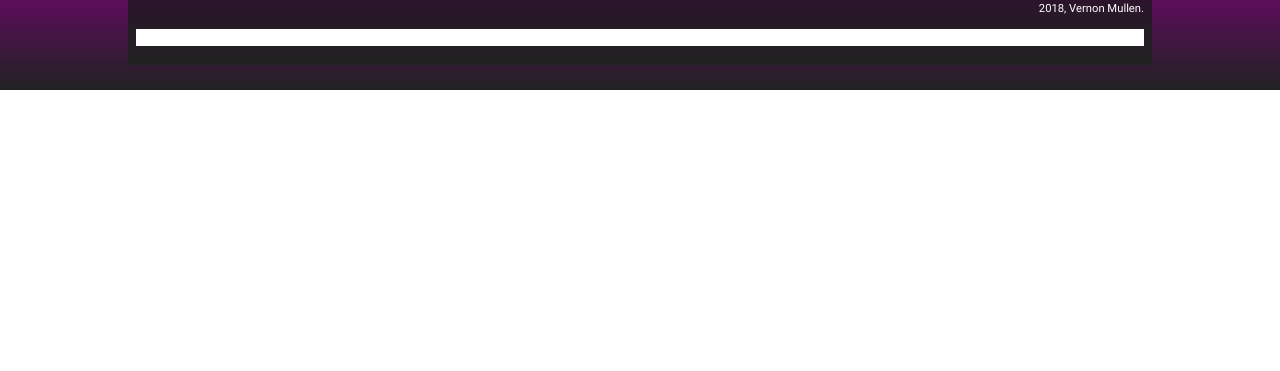
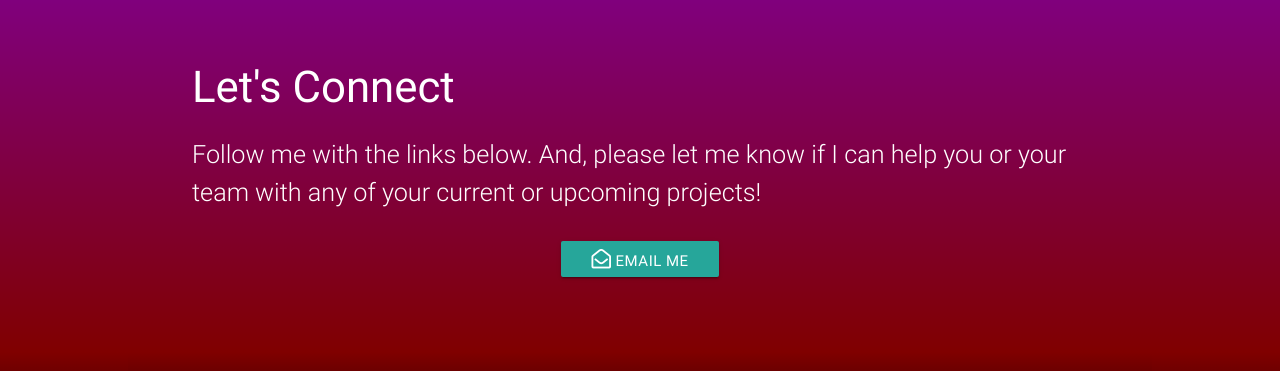
Before and after one commit to vernonmu/nuportfolio, a website: page public/index.html in a window 1280 px wide. Shown: the part 5081-5452 px from the top of the page. Before the commit the page ends 5171 px from the top, so only its background shows below. Drawn offline with nearby package versions, Linux system fonts and the light colour scheme; some packages are replaced by stand-ins of ours.

Commit message:
added final style changes.

```diff
--- a/public/index.html
+++ b/public/index.html
@@ -1,5 +1,6 @@
 <!DOCTYPE html>
 <html ng-app="portfolio" lang="en" dir="ltr">
+
 <head>
   <meta charset="utf-8">
   <meta name="viewport" content="width=device-width, initial-scale=1">
@@ -9,21 +10,25 @@
   <link rel="stylesheet" href="https://use.fontawesome.com/releases/v5.0.10/css/all.css" integrity="sha384-+d0P83n9kaQMCwj8F4RJB66tzIwOKmrdb46+porD/OvrJ+37WqIM7UoBtwHO6Nlg" crossorigin="anonymous">
   <link rel="stylesheet" href="/css/main.css">
 </head>
+
 <body ng-controller="mainCtrl">
   <script>
     window.fbAsyncInit = function() {
       FB.init({
-          appId            : '756505731186381',
-          autoLogAppEvents : true,
-          xfbml            : true,
-          version          : 'v3.0'
+        appId: '756505731186381',
+        autoLogAppEvents: true,
+        xfbml: true,
+        version: 'v3.0'
       });
     };
 
-      (function(d, s, id){
+    (function(d, s, id) {
       var js, fjs = d.getElementsByTagName(s)[0];
-         if (d.getElementById(id)) {return;}
-         js = d.createElement(s); js.id = id;
+      if (d.getElementById(id)) {
+        return;
+      }
+      js = d.createElement(s);
+      js.id = id;
       js.src = "https://connect.facebook.net/en_US/sdk.js";
       fjs.parentNode.insertBefore(js, fjs);
     }(document, 'script', 'facebook-jssdk'));
@@ -38,10 +43,7 @@
     <h1>
         <a href="mullen-resume-2018.pdf" title="download my resume" class="port-tooltip" data-tooltip="Download my resume" download>Vernon Mullen</a> is a front-end developer in Dallas, Texas.
       </h1>
-      <a class="btn-go btn btn-primary btn-lg"
-      du-smooth-scroll
-      href="#tech"
-      duration="1550">
+    <a class="btn-go btn btn-primary btn-lg" du-smooth-scroll href="#tech" duration="1550">
         Lets go!
       </a>
 
@@ -88,7 +90,7 @@
               <span class="badge css">CSS</span>
               <p>A UI Designer reached out to build this site for the client. I built the site using jQuery, HTML, and CSS.</p>
               <div class="buttons">
-                  <a  href="http://www.botaviaenergy.com" target="_blank" class="btn btn-flat">
+                <a href="http://www.botaviaenergy.com" target="_blank" class="btn btn-flat">
                     Visit Website
                   </a>
               </div>
@@ -142,7 +144,8 @@
               <span class="badge node">NodeJS</span>
               <span class="badge psql">PostgreSQL</span>
               <span class="badge aws">AWS</span>
-                <p>I built this work service ticket customer relationship management (CRM) app to serve businesses with employees visiting customer sites. The single page app uses AngularJS, NodeJS, HTML, SCSS, and PostgreSQL to store the company and ticket data in multiple tables.</p>
+              <p>I built this work service ticket customer relationship management (CRM) app to serve businesses with employees visiting customer sites. The single page app uses AngularJS, NodeJS, HTML, SCSS, and PostgreSQL to store the company and ticket
+                data in multiple tables.</p>
               <div class="buttons">
                 <button type="button" name="button" class="btn btn-flat">
                     Visit Website
@@ -154,7 +157,7 @@
       </div>
     </div>
   </section>
-    <section id="others"  du-scroll-container="test">
+  <section id="others" du-scroll-container="test">
     <div class="container">
       <h4>I'm proud to have also collaborated with these awesome organizations.</h4>
       <div class="skills-container">
@@ -166,6 +169,26 @@
         <img src="/images/fs-port-logo-size.png" alt="">
       </div>
     </div>
+  </section>
+  <section id="contact">
+    <div class="container">
+
+      <h3>Let's Connect</h3>
+
+      <p class="flow-text" style="margin-bottom:30px;">Follow me with the links below. And, please let me know if I can help you or your team with any of your current or upcoming projects!</p>
+
+      <div class="button-container">
+        <a href="mailto:vernonmu@gmail.com" class="waves-effect waves-light btn">
+          <i class="far fa-envelope-open"></i>
+
+
+        Email Me
+        </a>
+
+      </div>
+
+    </div>
+
   </section>
   <section id="foot">
     <div class="container">
@@ -203,4 +226,5 @@
   <script src="mainCtrl.js" charset="utf-8"></script>
   <script src="mainSrv.js" charset="utf-8"></script>
 </body>
+
 </html>
--- a/public/sass/_base.scss
+++ b/public/sass/_base.scss
@@ -233,6 +233,7 @@ body {
   background: linear-gradient(to bottom, #FFAE19, purple);
   color: white;
   padding-top: 100px;
+  padding-bottom: 50px;
 
   h4 {
     color: #333;
@@ -253,11 +254,12 @@ body {
   .skills-container {
     margin-top: 75px;
     padding-bottom: 75px;
+    text-align: center
   }
 }
 
 #foot {
-  background: linear-gradient(to bottom, purple, #222);
+  background: linear-gradient(to bottom, maroon, black);
   text-align: right;
   display: flex;
   align-items: flex-end;
@@ -314,7 +316,7 @@ body {
   }
 
   .container {
-    background: linear-gradient(to bottom, rgba(0,0,0,0.4), #222);
+    background: linear-gradient(to bottom, maroon, black);
     padding: 8px;
   }
 }
@@ -334,6 +336,20 @@ body {
     top: -2px;
     box-shadow: 0 5px 25px rgba(0, 0, 0, 0.5);
 
+  }
+}
+
+#contact {
+  background: linear-gradient(to bottom, purple, maroon);
+
+  .container {
+    padding: 50px 5%;
+    color: white;
+    padding-bottom: 75px;
+  }
+
+  .button-container {
+    text-align: center;
   }
 }
 
```
Also changed, not shown: public/css/main.css. Lines whose indentation alone changed are shown as unchanged.
